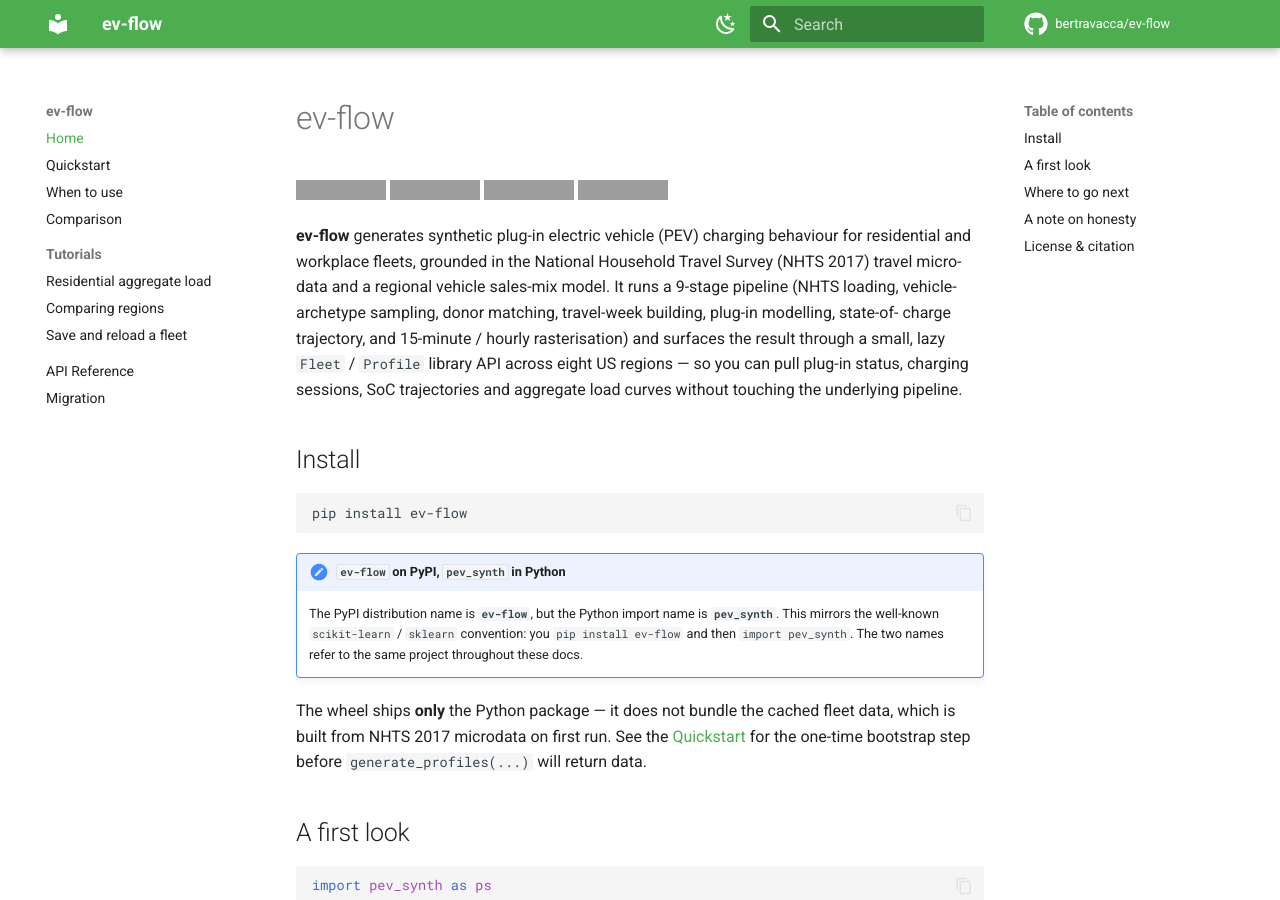
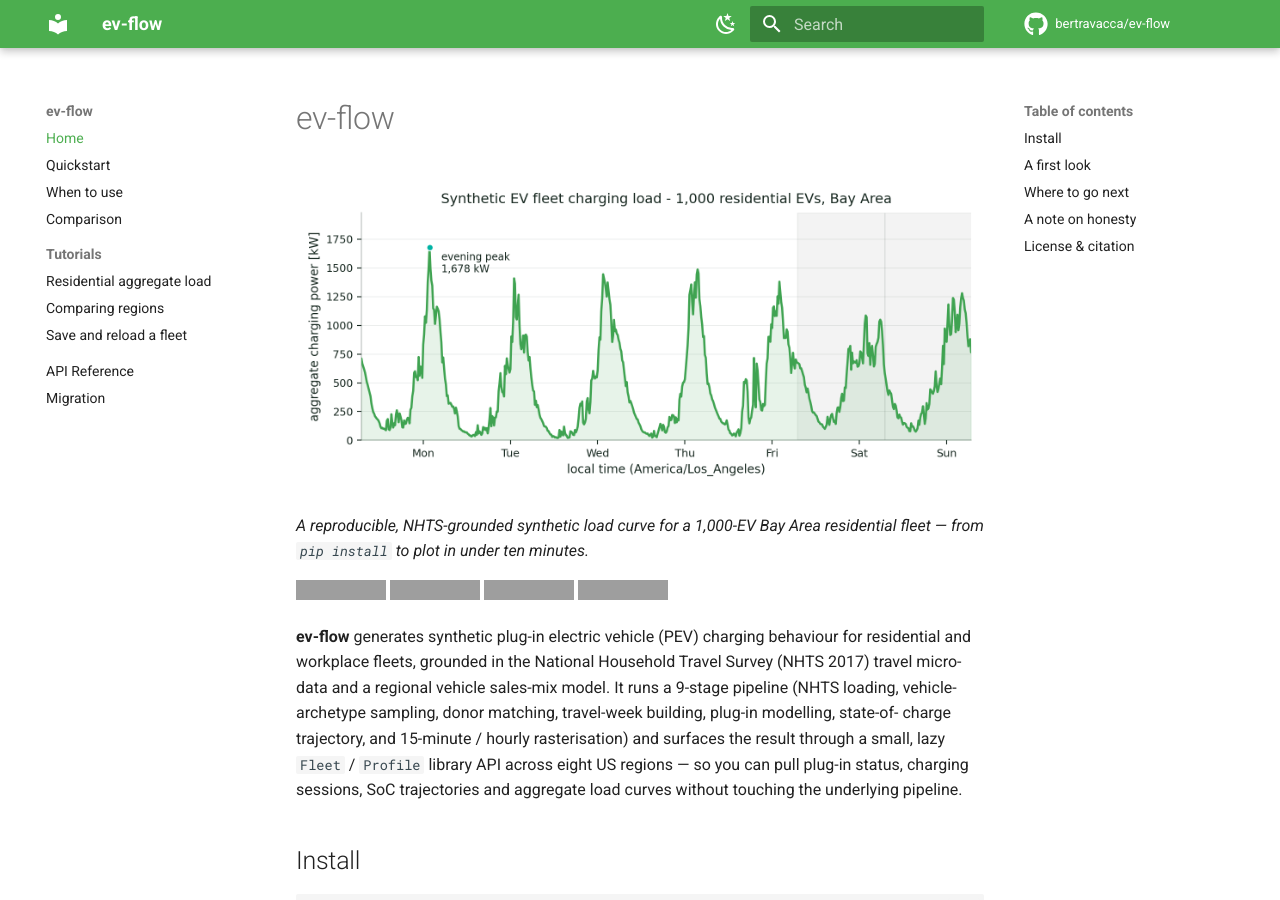
Before and after one commit to bertravacca/ev-flow, an MkDocs documentation site: the page built from website/index.md, in a window 1280 px wide and 900 px high. Built offline with MkDocs 1.6.1 and Material for MkDocs 9.7.7, drawn with Linux system fonts in a browser that asks for light colours; comment, search, counter and statistics services are not loaded; grey boxes are pictures that could not be loaded.

Commit message:
docs: embed hero load-curve on the homepage (F35)
Replaces the placeholder comment on website/index.md with the merged
hero figure, so the docs homepage leads with the same load curve as the README.

Co-Authored-By: Claude Opus 4.8 <noreply@anthropic.com>

```diff
--- a/website/index.md
+++ b/website/index.md
@@ -1,6 +1,8 @@
 # ev-flow
 
-<!-- hero figure: F35 -->
+![Aggregate residential EV charging load curve generated by ev-flow](assets/hero-load-curve.png)
+
+*A reproducible, NHTS-grounded synthetic load curve for a 1,000-EV Bay Area residential fleet — from `pip install` to plot in under ten minutes.*
 
 [![PyPI version](https://img.shields.io/pypi/v/ev-flow.svg)](https://pypi.org/project/ev-flow/)
 [![Python versions](https://img.shields.io/pypi/pyversions/ev-flow.svg)](https://pypi.org/project/ev-flow/)
```
